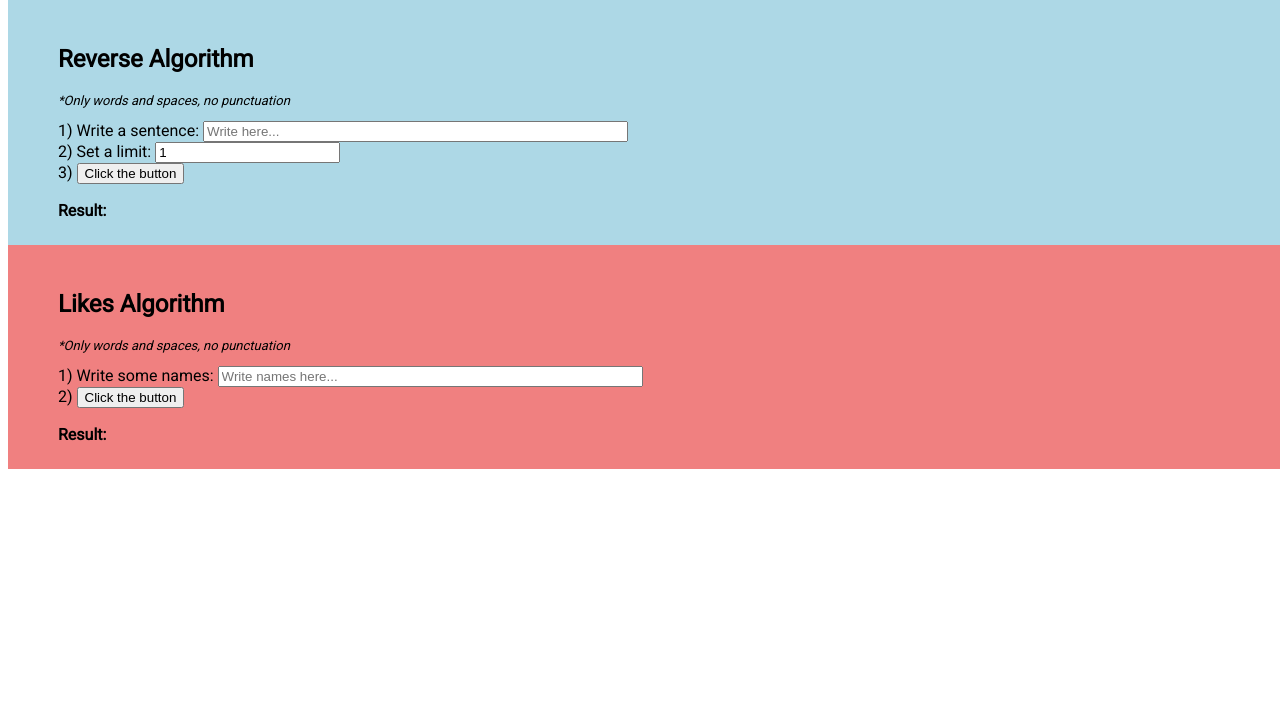
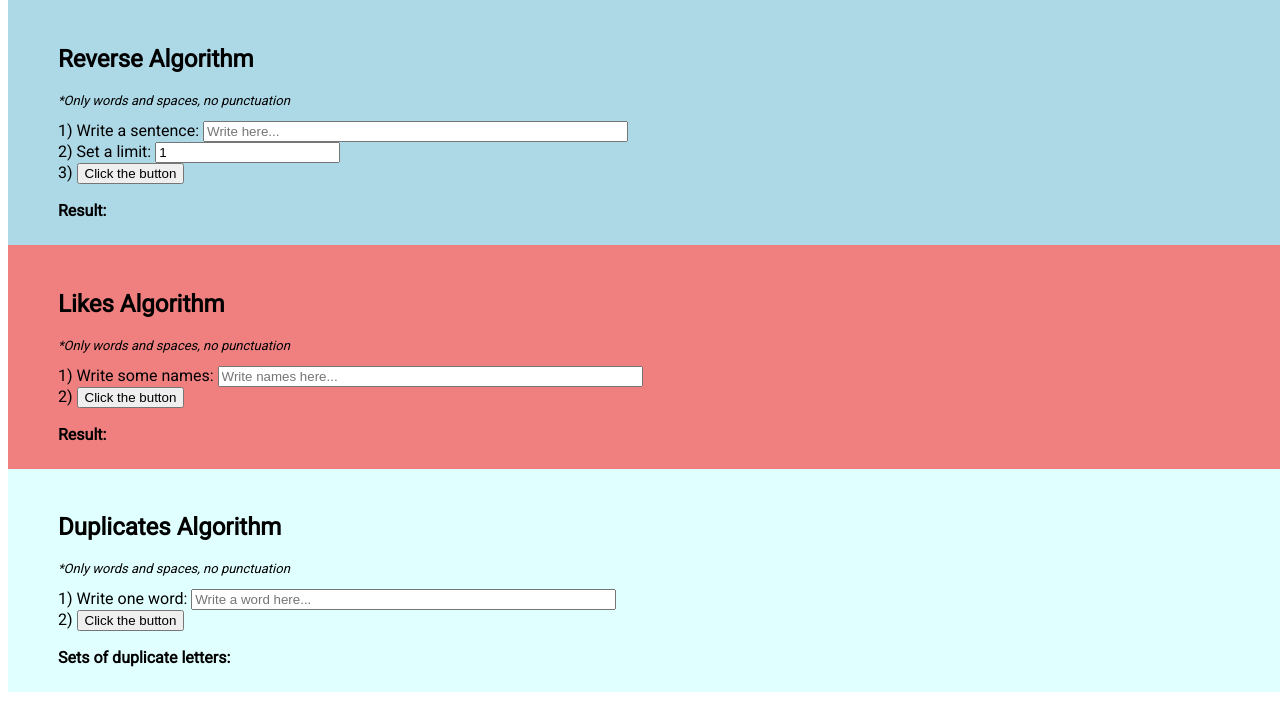
Before and after one commit to JohnBl0x/Algorithms, a plain HTML site: page index.html in a window 1280 px wide. Shown: the part 81-800 px from the top of the page. Drawn offline with Linux system fonts and the light colour scheme.

Commit message:
Duplicates Algorithm

```diff
--- a/index.html
+++ b/index.html
@@ -27,7 +27,14 @@
         1) Write some names: <input type="text" id="friends" placeholder="Write names here..." size="50"><br>
         2) <button onclick="likes()">Click the button</button><br>
         <b>Result: </b><p id="result"></p>
+    </div>
 
+    <div class="duplicates">
+        <h2>Duplicates Algorithm</h2>
+        <p class="notice">*Only words and spaces, no punctuation</p>
+        1) Write one word: <input type="text" id="copy" placeholder="Write a word here..." size="50"><br>
+        2) <button onclick="duplicateCount()">Click the button</button><br>
+        <b>Sets of duplicate letters: </b><p id="result2"></p>
     </div>
 
     <script src="script.js"></script>
--- a/script.js
+++ b/script.js
@@ -16,3 +16,12 @@ function likes() {
     friends.length === 3 ? friends[0] + ", " + friends[1] + " and " + friends[2] + " like this" :
     friends[0] + ", " + friends[1] + " and " + (friends.length - 2) + " others like this"
 }
+
+function duplicateCount(){
+    let copy = document.getElementById("copy").value.toLowerCase().split("")
+    let duplicates = copy.filter((item,index)=>copy.indexOf(item)!==index)
+    document.getElementById("result2").innerHTML = [...new Set(duplicates)].length
+    // let arr = text.toLowerCase().split("")
+    // let duplicates = arr.filter((item,index)=>arr.indexOf(item)!==index)
+    // return [...new Set(duplicates)].length
+}
--- a/style.css
+++ b/style.css
@@ -15,7 +15,8 @@ body {
 }
 
 #demo,
-#result {
+#result,
+#result2 {
   display: inline-block;
 }
 
@@ -30,3 +31,10 @@ body {
   font-size: small;
   font-style: italic;
 }
+
+.duplicates {
+  background-color: lightcyan;
+  width: 100%;
+  height: auto;
+  padding: 25px 50px;
+}
```
